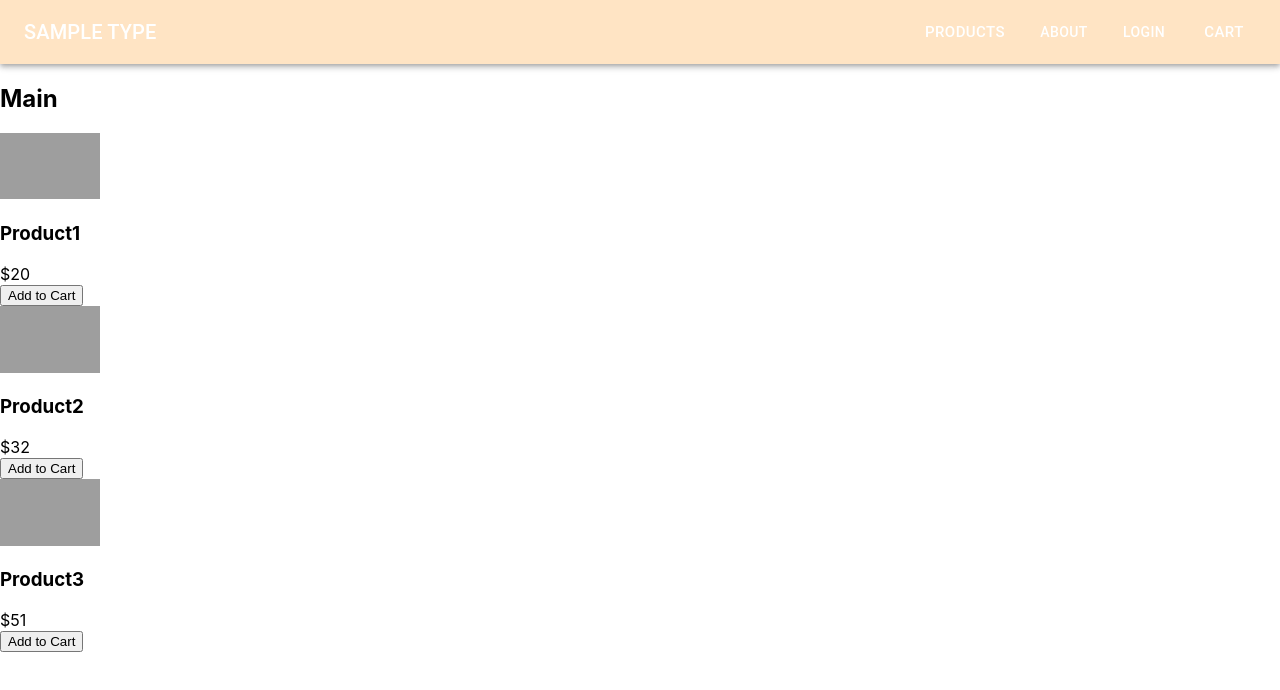
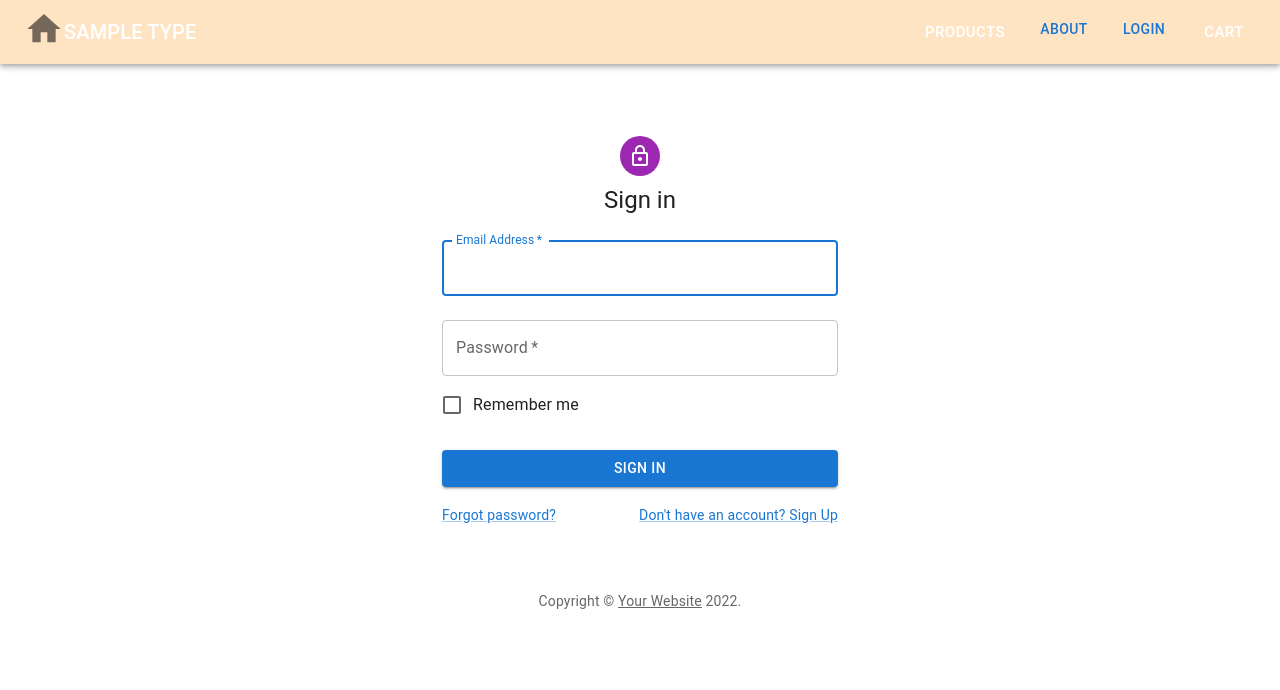
Before and after one commit to kristenbartel/react-shopping-basicMUI, a React (Create React App) app: page /login in a window 1280 px wide. Shown: the top 690 px of the page. Built offline with nearby package versions, Linux system fonts and the light colour scheme; grey boxes are pictures that could not be loaded.

Commit message:
added routes

```diff
--- a/src/App.js
+++ b/src/App.js
@@ -4,6 +4,12 @@
 import data from './data';
 import { StateProvider } from './context';
 import { useReducer } from 'react';
+import { BrowserRouter, Routes, Route } from 'react-router-dom';
+import About from './components/About';
+import { Fragment } from 'react';
+import Login from './components/Login';
+import Splash from './components/Splash';
+
 
 export default function App() {
 
@@ -36,11 +42,43 @@
 // Do I need this to pass data props to the NavBar
 const { products } = data
   return (
-  <div>
   <StateProvider value={useReducer(reducer, initialState)}>
-      <NavBar />
-      <Main productData={products} />
+  <BrowserRouter>
+  <Routes>
+  <Route path='/'
+          element = {
+            <Fragment>
+              {/* <Splash > */}
+              <NavBar />
+              <Main productData={products} />
+              {/* </Splash> */}
+            </Fragment>
+          }
+        />
+    <Route path='about' element={<About />} />
+    <Route path='login' element={<Login />} />
+  </Routes>
+  </BrowserRouter>
   </StateProvider>
-  </div>
   );
 }
+
+/* <BrowserRouter>
+      <Routes>
+        <Route path=‘/’
+          element = {
+            <Fragment>
+              <Nav />
+              <img src=“background.jpg” alt=“Logo” className=‘background’ />
+              <Basket cartItems={cartItems} onAdd={onAdd} onRemove={onRemove} countCartItems={cartItems.length} Checkout={Checkout} />
+              <Main products={products} onAdd={onAdd}></Main>
+              <Copyright />
+            </Fragment>
+          }
+        />
+        <Route path=‘about’ element={<About />} />
+        <Route path=‘/login’ element={<SignInSide />} />
+        <Route path=‘/signup’ element={<SignUp />} />
+        {/* <Route path=‘/SeeCode’ element={<SeeCode />} /> */
+    //   </Routes>
+    // </BrowserRouter> */}
--- /dev/null
+++ b/src/components/About.jsx
@@ -0,0 +1,8 @@
+
+const About  = () => {
+    return (
+        <h1>about</h1>
+     );
+}
+
+export default About;
--- /dev/null
+++ b/src/components/Login.jsx
@@ -0,0 +1,114 @@
+import * as React from 'react';
+import Avatar from '@mui/material/Avatar';
+import Button from '@mui/material/Button';
+import CssBaseline from '@mui/material/CssBaseline';
+import TextField from '@mui/material/TextField';
+import FormControlLabel from '@mui/material/FormControlLabel';
+import Checkbox from '@mui/material/Checkbox';
+import Link from '@mui/material/Link';
+import Grid from '@mui/material/Grid';
+import Box from '@mui/material/Box';
+import LockOutlinedIcon from '@mui/icons-material/LockOutlined';
+import Typography from '@mui/material/Typography';
+import Container from '@mui/material/Container';
+import { createTheme, ThemeProvider } from '@mui/material/styles';
+import NavBar from './NavBar';
+
+function Copyright(props) {
+  return (
+    <Typography variant="body2" color="text.secondary" align="center" {...props}>
+      {'Copyright © '}
+      <Link color="inherit" href="https://mui.com/">
+        Your Website
+      </Link>{' '}
+      {new Date().getFullYear()}
+      {'.'}
+    </Typography>
+  );
+}
+
+const theme = createTheme();
+
+export default function SignIn() {
+  const handleSubmit = (event) => {
+    event.preventDefault();
+    const data = new FormData(event.currentTarget);
+    console.log({
+      email: data.get('email'),
+      password: data.get('password'),
+    });
+  };
+
+  return (
+      <>
+      <NavBar />
+    <ThemeProvider theme={theme}>
+      <Container component="main" maxWidth="xs">
+        <CssBaseline />
+        <Box
+          sx={{
+            marginTop: 8,
+            display: 'flex',
+            flexDirection: 'column',
+            alignItems: 'center',
+          }}
+        >
+          <Avatar sx={{ m: 1, bgcolor: 'secondary.main' }}>
+            <LockOutlinedIcon />
+          </Avatar>
+          <Typography component="h1" variant="h5">
+            Sign in
+          </Typography>
+          <Box component="form" onSubmit={handleSubmit} noValidate sx={{ mt: 1 }}>
+            <TextField
+              margin="normal"
+              required
+              fullWidth
+              id="email"
+              label="Email Address"
+              name="email"
+              autoComplete="email"
+              autoFocus
+            />
+            <TextField
+              margin="normal"
+              required
+              fullWidth
+              name="password"
+              label="Password"
+              type="password"
+              id="password"
+              autoComplete="current-password"
+            />
+            <FormControlLabel
+              control={<Checkbox value="remember" color="primary" />}
+              label="Remember me"
+            />
+            <Button
+              type="submit"
+              fullWidth
+              variant="contained"
+              sx={{ mt: 3, mb: 2 }}
+            >
+              Sign In
+            </Button>
+            <Grid container>
+              <Grid item xs>
+                <Link href="#" variant="body2">
+                  Forgot password?
+                </Link>
+              </Grid>
+              <Grid item>
+                <Link href="#" variant="body2">
+                  {"Don't have an account? Sign Up"}
+                </Link>
+              </Grid>
+            </Grid>
+          </Box>
+        </Box>
+        <Copyright sx={{ mt: 8, mb: 4 }} />
+      </Container>
+    </ThemeProvider>
+    </>
+  );
+}
--- a/src/components/Main.jsx
+++ b/src/components/Main.jsx
@@ -4,7 +4,7 @@
     const { productData } = props;
     return(
         <main>
-        <h2>Main</h2>
+        <h2></h2>
         <div>
             {productData.map((oneProduct) => (
                 <Product key={oneProduct.id} productData={oneProduct} />
--- a/src/components/NavBar.jsx
+++ b/src/components/NavBar.jsx
@@ -2,19 +2,28 @@
 import  Toolbar from '@mui/material/Toolbar';
 import Cart from './Cart';
 import SideBar from './SideBar';
+import HomeIcon from '@mui/icons-material/Home';
+
 
 function NavBar() {
 
     return (
         <AppBar position= 'static'>
         <Toolbar className="AppBar">
+        <a href="/" >
+            <HomeIcon sx={{ fontSize: 40 }} color="action" />
+          </a>
         <Typography variant='h6' component='div' sx={{ flexGrow: 1}}>
             SAMPLE TYPE
         </Typography>
             <Stack direction='row' spacing={2}>
                 <SideBar></SideBar>
-                <Button color='inherit'>About</Button>
-                <Button color='inherit'>Login</Button>
+                <a href='/about' className='navMenu'>
+              <Button className='navMenu'>about</Button>
+             </a>
+                <a href='/login' className='navMenu'>
+              <Button className='navMenu'>login</Button>
+             </a>
                 <Cart />
             </Stack>
         </Toolbar>
--- a/src/components/Product.jsx
+++ b/src/components/Product.jsx
@@ -1,12 +1,18 @@
 import React from 'react'
 import { useContext } from 'react';
 import StateContext from '../context';
+
+import Card from '@mui/material/Card';
+import CardContent from '@mui/material/CardContent';
+import CardMedia from '@mui/material/CardMedia';
+import Typography from '@mui/material/Typography';
+import { CardActionArea } from '@mui/material';
 
 
 export default function Product(props) {
 const { productData } = props
 const [ value, dispatch ] = useContext(StateContext);
-// this is the global state brought into the comp
+
 
 const _handleSubmit = (e, dispatch) => {
   e.preventDefault();
@@ -22,18 +28,37 @@
   })
 };
 
-
   return (
     <div>
       <form onSubmit={(e) => _handleSubmit(e, dispatch)}>
-      <img width='100px' src={productData.image} alt={productData.productName} />
-      <h3>{productData.productName}</h3>
-      <div>${productData.price}</div>
-      <div>
-      <button type='submit'>Add to Cart</button>
-      </div>
-      </form>
-    </div>
+      <Card sx={{ maxWidth: 345 }}>
+      <CardActionArea
+      onClick= {(e) => _handleSubmit(e, dispatch)}>
+        <CardMedia
+          component="img"
+          height="140"
+          image={productData.image}
+          alt={productData.productName}
+        />
+        <CardContent>
+          <Typography gutterBottom variant="h5" component="div">
+          {productData.productName}
+          </Typography>
+          <Typography variant="body2" color="text.secondary">
+            Lizards are a widespread group of squamate reptiles, with over 6,000
+            species, ranging across all continents except Antarctica
+          </Typography>
+        </CardContent>
+      </CardActionArea>
+    </Card>
+    </form>
+</div>
   )
 
 }
+      // <img width='100px' src={productData.image} alt={productData.productName} />
+      // <h3>{productData.productName}</h3>
+      // <div>${productData.price}</div>
+      // <div>
+      // <button type='submit'>Add to Cart</button>
+      // </div>
--- /dev/null
+++ b/src/components/Splash.jsx
@@ -0,0 +1,8 @@
+const Splash = () => {
+    return (
+        <h1>Splash</h1>
+
+     );
+}
+
+export default Splash;
```
